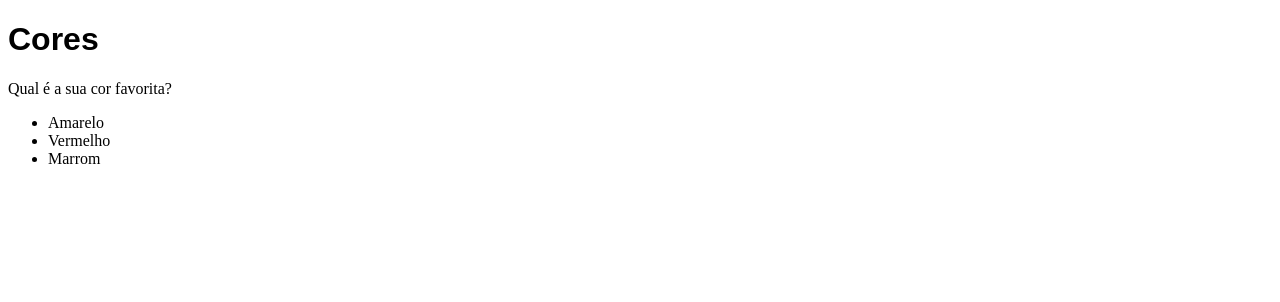
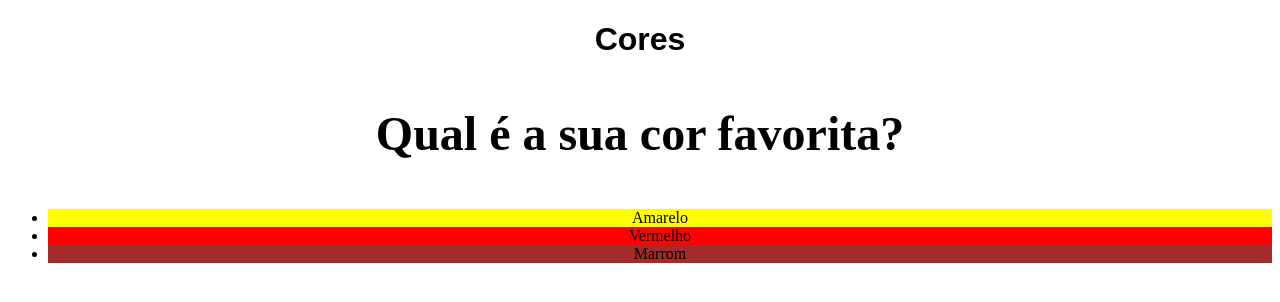
Before and after one commit to HelioMorais/trybe-exercicios, a plain HTML site: page fundamentos/dia-02-html-e-css-primeiros-passos-em-css/exercicio2.html in a window 1280 px wide. Drawn offline with Linux system fonts and the light colour scheme.

Commit message:
exercicios feitos

```diff
--- a/fundamentos/dia-02-html-e-css-primeiros-passos-em-css/exercicio2.html
+++ b/fundamentos/dia-02-html-e-css-primeiros-passos-em-css/exercicio2.html
@@ -7,15 +7,35 @@
         h1{
             font-family: sans-serif;
         }
+        p{
+            font-weight: 600;
+            font-size: 3em;
+        }
+        body{
+            font-size: 16px;
+            font-style: normal;
+            line-height: normal;
+            text-align: center;
+            text-decoration: solid;}
+            .yellow{
+              background-color: yellow;
+            }
+            .red{
+              background-color: red;
+            }
+            .brown{
+              background-color: brown;
+            }
+
     </style>
   </head>
   <body>
     <h1>Cores</h1>
     <p>Qual é a sua cor favorita?</p>
     <ul>
-      <li>Amarelo</li>
-      <li>Vermelho</li>
-      <li>Marrom</li>
+      <li class="yellow">Amarelo</li>
+      <li class="red">Vermelho</li>
+      <li class="brown">Marrom</li>
     </ul>
   </body>
 </html>
```
